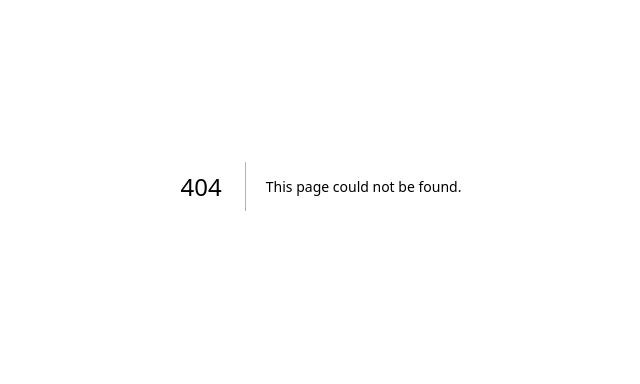
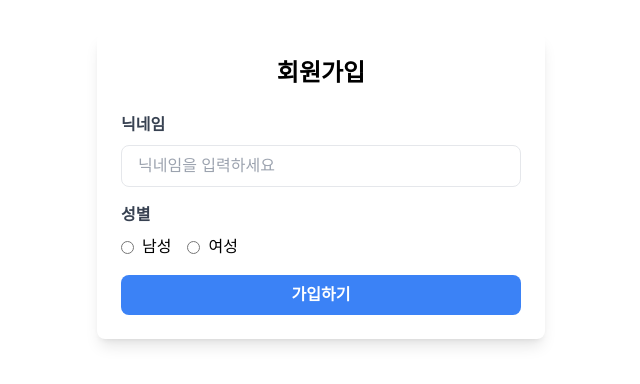
Before and after one commit to stonechoe/inthon-frontend, a Next.js app: page /signup in a window 1280 px wide. Before the commit this address had no page. Shown: the part 214-598 px from the top of the page, without its empty margins (319-959 px from the left). Built offline with nearby package versions, Linux system fonts and the light colour scheme.

Commit message:
feat:signup

```diff
--- a/src/app/(navigated)/(home)/page.tsx
+++ b/src/app/(navigated)/(home)/page.tsx
@@ -1,4 +1,5 @@
 import Link from "next/link";
+
 import Card from "@/components/Card";
 
 export default function HomePage() {
--- a/src/app/(navigated)/abstract/page.tsx
+++ b/src/app/(navigated)/abstract/page.tsx
@@ -8,18 +8,20 @@ export default function AbstractPage() {
   const imageUrl = searchParams.get("imageUrl");
   const title = searchParams.get("title");
   const likes = searchParams.get("likes");
+  const description = searchParams.get("description");
 
   return (
     <div className="w-full max-w-3xl mx-auto p-8 bg-white shadow-lg rounded-lg">
-      <h1 className="text-2xl font-bold text-center mb-6">경로 정보</h1>
+      <h1 className="text-2xl font-bold text-center mb-6">{title} </h1>
 
       {/* 경로 이미지 */}
-      <div className="relative w-full h-64 mb-6">
+      <div className="relative w-full h-64 mb-6 flex justify-center align-middle">
         {imageUrl && (
           <Image
             src={imageUrl as string}
             alt={title as string}
-            layout="fill"
+            width={300}
+            height={300}
             objectFit="cover"
             className="rounded-lg"
           />
@@ -28,10 +30,7 @@ export default function AbstractPage() {
 
       {/* 경로 정보 */}
       <div className="flex flex-col items-center space-y-4">
-        <h2 className="font-bold text-xl">{title}</h2>
-        <div className="text-lg font-semibold">
-          좋아요 수: <span className="text-primary">{likes}</span>
-        </div>
+        <div className="text-lg font-semibold">{description}</div>
       </div>
     </div>
   );
--- a/src/app/(navigated)/gallery/list.tsx
+++ b/src/app/(navigated)/gallery/list.tsx
@@ -1,5 +1,4 @@
-import React, { useState } from "react";
-import KakaoImage from "public/kakao_login_medium_narrow.png";
+import React from "react";
 import Image from "next/image";
 
 interface Drawing {
@@ -7,33 +6,40 @@ interface Drawing {
   title: string;
   likes: number;
   imageUrl: string;
+  description: string;
 }
 
 interface OverviewsProps {
   drawings: Drawing[];
 }
-const handleGalleryClick = () => {
-  window.location.href = "/abstract"; // 페이지 이동
+
+const handleGalleryClick = (drawing: Drawing) => {
+  const { id, imageUrl, title, likes, description } = drawing;
+
+  // Pass values via query parameters (imageUrl passed as is)
+  window.location.href = `/abstract?id=${id}&imageUrl=${imageUrl}&title=${encodeURIComponent(
+    title
+  )}&likes=${likes}&description=${description}`;
 };
 
 function Overviews({ drawings }: OverviewsProps) {
   return (
-    <div
-      className="grid grid-cols-2 md:grid-cols-3 lg:grid-cols-4 gap-4 p-4"
-      onClick={handleGalleryClick}
-    >
+    <div className="grid grid-cols-2 md:grid-cols-3 lg:grid-cols-4 gap-4 p-4">
       {drawings.map((drawing) => (
-        <div key={drawing.id} className="border p-4 rounded-lg shadow-md">
+        <div
+          key={drawing.id}
+          className="border p-4 rounded-lg shadow-md"
+          onClick={() => handleGalleryClick(drawing)}
+        >
           <div className="relative w-full h-48">
             <Image
               src={drawing.imageUrl}
-              alt="갤러리 그림"
-              layout="fill" // 부모 요소를 꽉 채우도록 설정
-              objectFit="cover" // 이미지를 잘라서 채우기
+              alt="Gallery Drawing"
+              layout="fill"
+              objectFit="cover"
               className="rounded-md"
             />
           </div>
-
           <div className="mt-2 text-center">
             <h3 className="font-bold text-lg">{drawing.title}</h3>
             <div className="flex items-center justify-center mt-2">
--- a/src/app/(navigated)/gallery/page.tsx
+++ b/src/app/(navigated)/gallery/page.tsx
@@ -4,15 +4,49 @@ import { useState, useEffect } from "react";
 
 // 샘플 데이터 (실제 데이터는 API 호출로 대체)
 const sampleData = [
-  { id: 1, imageUrl: "/dog.png", title: "그림1", likes: 120 },
-  { id: 2, imageUrl: "/dino.png", title: "그림2", likes: 85 },
-  { id: 3, imageUrl: "/frog.png", title: "그림3", likes: 200 },
-  { id: 4, imageUrl: "/dog.png", title: "그림4", likes: 150 },
+  {
+    id: 1,
+    imageUrl: "/dog.png",
+    title: "초원의 자유로운 친구",
+    likes: 120,
+    description:
+      "푸른 초원 위를 자유롭게 달리는 강아지의 모습이 자연과 조화를 이룬 장면입니다.",
+  },
+  {
+    id: 2,
+    imageUrl: "/dino.png",
+    title: "공룡의 위엄",
+    likes: 85,
+    description:
+      "초원의 한가운데에 서 있는 공룡의 장엄한 모습이 고대의 웅장함을 떠올리게 합니다.",
+  },
+  {
+    id: 3,
+    imageUrl: "/frog.png",
+    title: "연못의 작은 철학자",
+    likes: 200,
+    description:
+      "연못가에 앉아있는 개구리의 유쾌한 표정이 평화로운 자연의 한 순간을 포착하고 있습니다.",
+  },
+  {
+    id: 4,
+    imageUrl: "/dog.png",
+    title: "햇살 아래의 행복",
+    likes: 150,
+    description:
+      "잔디밭에서 기쁨을 만끽하는 강아지의 모습이 따스한 햇살과 어우러진 장면입니다.",
+  },
 ];
 
 export default function GalleryPage() {
   const [drawings, setDrawings] = useState<
-    { id: number; imageUrl: string; title: string; likes: number }[]
+    {
+      id: number;
+      imageUrl: string;
+      title: string;
+      likes: number;
+      description: string;
+    }[]
   >([]);
 
   useEffect(() => {
--- a/src/app/(single)/login/page.tsx
+++ b/src/app/(single)/login/page.tsx
@@ -4,7 +4,7 @@ import KakaoImage from "public/kakao_login_medium_narrow.png";
 import Image from "next/image";
 
 const K_REST_API_KEY = process.env.NEXT_PUBLIC_K_REST_API_KEY;
-const K_REDIRECT_URI = `http://localhost:3000`;
+const K_REDIRECT_URI = `http://localhost:3000/signup`;
 
 const Loginpage = () => {
   useEffect(() => {
--- /dev/null
+++ b/src/app/(single)/signup/page.tsx
@@ -0,0 +1,83 @@
+"use client";
+import { useState } from "react";
+import { useRouter } from "next/navigation";
+
+export default function SignupForm() {
+  const [nickname, setNickname] = useState("");
+  const [gender, setGender] = useState("");
+  const url = new URL(window.location.href);
+  const code = url.searchParams.get("code");
+  const router = useRouter();
+
+  const handleSubmit = (e: { preventDefault: () => void }) => {
+    e.preventDefault();
+    console.log("닉네임:", nickname);
+    console.log("성별:", gender);
+    router.push("/");
+  };
+
+  return (
+    <div className="w-full max-w-md mx-auto p-6 bg-white shadow-lg rounded-lg">
+      <h2 className="text-2xl font-bold text-center mb-6">회원가입</h2>
+      <form onSubmit={handleSubmit} className="space-y-4">
+        {/* 닉네임 입력 */}
+        <div>
+          <label
+            className="block text-gray-700 font-semibold mb-2"
+            htmlFor="nickname"
+          >
+            닉네임
+          </label>
+          <input
+            type="text"
+            id="nickname"
+            value={nickname}
+            onChange={(e) => setNickname(e.target.value)}
+            className="w-full px-4 py-2 border rounded-lg focus:outline-none focus:ring-2 focus:ring-blue-500"
+            placeholder="닉네임을 입력하세요"
+            required
+          />
+        </div>
+
+        {/* 성별 선택 */}
+        <div>
+          <label className="block text-gray-700 font-semibold mb-2">성별</label>
+          <div className="flex items-center space-x-4">
+            <label className="flex items-center">
+              <input
+                type="radio"
+                name="gender"
+                value="male"
+                checked={gender === "male"}
+                onChange={() => setGender("male")}
+                className="mr-2"
+                required
+              />
+              남성
+            </label>
+            <label className="flex items-center">
+              <input
+                type="radio"
+                name="gender"
+                value="female"
+                checked={gender === "female"}
+                onChange={() => setGender("female")}
+                className="mr-2"
+                required
+              />
+              여성
+            </label>
+          </div>
+        </div>
+
+        {/* 제출 버튼 */}
+        <button
+          type="submit"
+          className="w-full py-2 px-4 bg-blue-500 text-white font-semibold rounded-lg hover:bg-blue-600 transition-colors"
+        >
+          가입하기
+        </button>
+      </form>
+    </div>
+  );
+}
```
